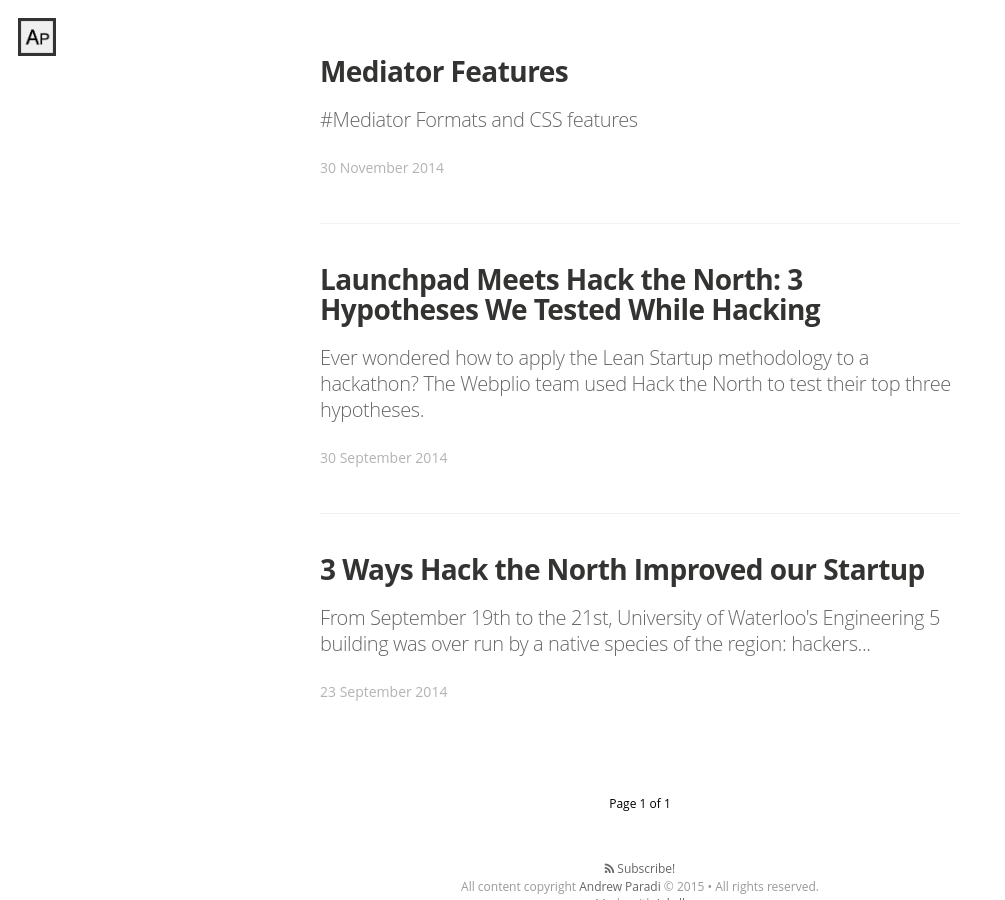
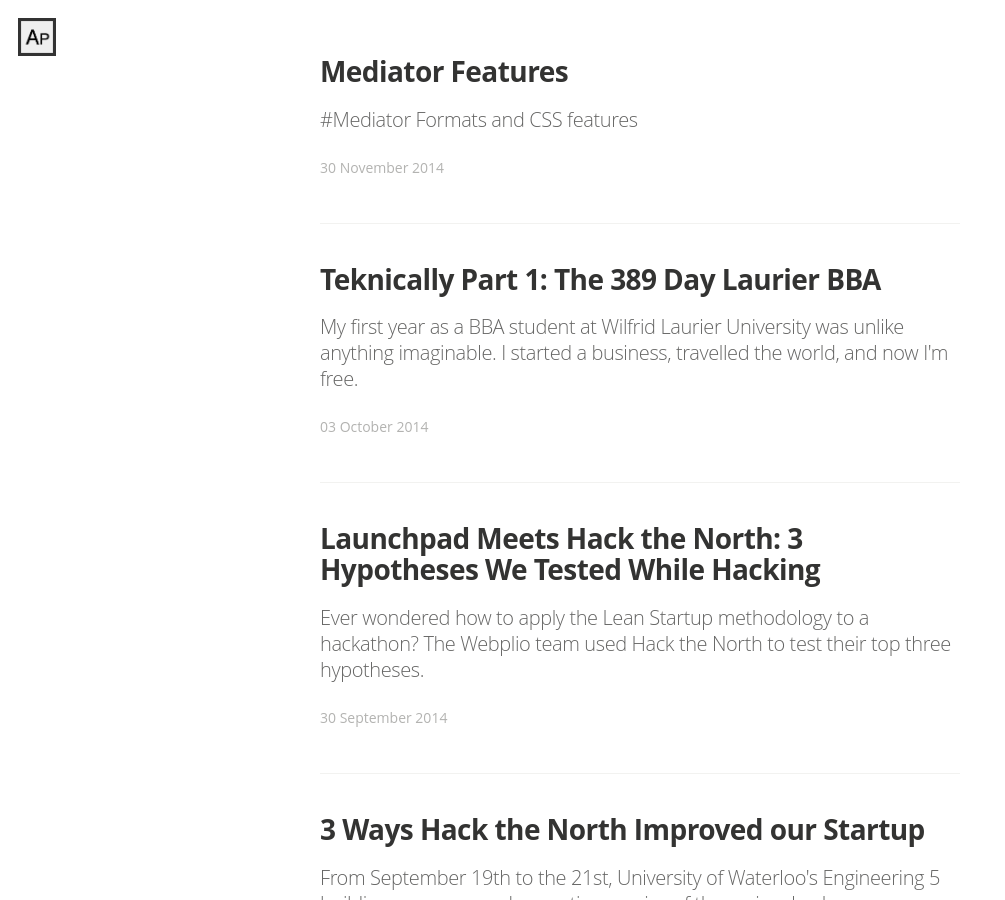
Before and after one commit to adrwxyz/classic.adrw.xyz, a Jekyll site: the page built from index.html, in a window 1280 px wide and 900 px high, scrolled down 1148 px. Shown: the whole window, without its empty margins (0-1005 px from the left). Built offline with Jekyll 4.4.1, drawn with Linux system fonts in a browser that asks for light colours; nearby versions of some CDN libraries; some web fonts are replaced; Markdown is read by kramdown in place of the engine named in the settings; the list of posts is cut into pages by our own code; some of the changed lines change nothing that is shown.

Commit message:
teknically 1

```diff
--- /dev/null
+++ b/_posts/2014-10-03-the-389-day-laurier-bba.md
@@ -0,0 +1,95 @@
+---
+title:  "Teknically Part 1: The 389 Day Laurier BBA"
+date:   2014-10-03 23:58:45
+tags: startups
+image: /assets/article_images/2014-09-30-launchpad-meets-hack-north-3-hypotheses-tested-hacking/stock-slate-demo-retail-c.jpg
+excerpt: My first year as a BBA student at Wilfrid Laurier University was unlike anything imaginable. I started a business, travelled the world, and now I'm free.
+seo-title: The Most Exciting First Year at Laurier
+---
+
+Today I declined my co-op offer. Last week, I deferred all my classes. My time as a full time BBA student at Wilfrid Laurier University is over after 389 days.
+
+!(/assets/article_images/2014-10-03-the-389-day-laurier-bba/Decline-Co-op.png)
+
+You may be wondering, why would anybody throw their university degree away, <a href="http://www.newrepublic.com/article/118747/ivy-league-schools-are-overrated-send-your-kids-elsewhere" target="_blank">the best proven opportunity for long term success</a>? Why would anybody reject the chance be in the co-op program and <a href="http://youtu.be/oGxBx8RzzrM?t=49s" target="_blank">ease on down the yellow brick road</a> to a great corporate job? <strong>How did your parents let you throw your life away?!?</strong>
+
+Since I haven't had a chance to explain personally to many of you my reasons for deferring classes for a year, this post will hopefully answer the above questions. First, let's roll the clock back and give a bit of context to our journey so far.
+
+<h2>A Brief History of Teknically</h2>
+![Teknically Co-Founders Brandon Chow and Andrew Paradi circa November 2001](/assets/article_images/2014-10-03-the-389-day-laurier-bba/cofounders-kids-v3.jpg)
+
+My co-founder Brandon Chow and I first met in grade one and were good friends through grade school. We ended up going to different high schools but both ended up starting our own businesses. With Andrew Paradi Enterprises, I did freelance video production and web design. In grade 10, Brandon founded Provision Host, a niche server company that grew so large that in August 2013 it was acquired by an American company looking to expand into Canada.
+
+<a href="https://instagram.com/p/jBEWp3G8Vt/?modal=true">
+![Our first experience at Communitech was during Startup Weekend KW. For 54 hours, teams worked on a startup idea and pitched at the end of the weekend. Communitech is Kitchener Waterloo's top technology center with programs for startups of all stages. It's located at the Lang Tannery which is also home to University of Waterloo's Velocity Garage, the Laurier Launchpad, and Google head offices among others.](https://scontent-ord1-1.cdninstagram.com/hphotos-xaf1/t51.2885-15/e15/1597850_202788776592325_1804959790_n.jpg)</a>
+
+After 4 years of little contact, we ran into each other during Clubs Day as first year Laurier students in September 2013. After an exhilarating Startup Weekend KW working together at Communitech, I was hooked on the local startup scene. Brandon came to me the following week with an idea he had been working on and asked I if I was interested in joining. I joined <a href="http://teknically.com" target="_blank">Teknically</a> as co-founder and we hit the ground building <a href="http://webplio.com" target="_blank">Webplio</a>, an online dashboard for business owners to easily understand their website performance.
+
+<a href="https://instagram.com/p/jNR0WyG8Q9/?modal=true">
+![In the dead of winter, we sold 10 Webplio Snapshot Reports at $99 each in -30˚C weather. That's cold calling.](https://scontent-ord1-1.cdninstagram.com/hphotos-xpt1/t51.2885-15/e15/1599377_351877598287771_1712167658_n.jpg)</a>
+
+We soon had joined the Laurier Launchpad, sketched initial Webplio logos on used napkins, and interviewed over 200 potential customers in -30˚C blizzard conditions. In January 2014 we launched our first MVP (minimum viable product), the Webplio Snapshot Report. Instead of going straight to building the online Webplio dashboard, we used the report to test our hypothesis that businesses would pay for easy to understand website performance information. In the dead of winter we went out and sold 10 reports at $99 each. Within 21 days we had set a new (and still unbroken) Laurier Launchpad record for fastest concept to sales.
+
+<a href="https://instagram.com/p/lk6PPAG8eu/?modal=true">
+![We were 1st place winners at CBMC in Halifax beating top MBA and PhD teams from around Canada for the $25,000 grand prize.](https://scontent-ord1-1.cdninstagram.com/hphotos-xft1/t51.2885-15/e15/11373614_461456450692376_21313322_n.jpg)</a>
+
+In March, we competed against top MBA and PhD startup teams from across Canada at Dalhousie University for the Canada Business Model Canvas competition. For our innovative use of the canvas to tell our startup story, we won 1st place and $25,000. In May, we competed at the International Business Model Competition at Brigham Young University in Provo, Utah. Against the best MBA and PhD startups from Harvard, Stanford, and other top international universities, we finished top 40 out of 2,500 competitors. Thanks to our strong performance at these competitions, we were featured in the <a href="http://www.theglobeandmail.com/report-on-business/careers/business-education/saskatchewan-schools-reduce-roadblocks-for-aboriginal-business-students/article17597347/" target="_blank">Globe & Mail</a>, <a href="http://www.techvibes.com/blog/canadas-business-model-competition-2014-03-17" target="_blank">TechVibes</a>, and other <a href="http://teknically.com/press" target="_blank">publications</a>.
+
+<a href="http://instagram.com/p/nhIoqXm8bl/?modal=true">
+![At the international level, we competed against top teams from Harvard, Stanford and other top international universities and finished top 40 out of 2,500 competitors.](https://scontent-ord1-1.cdninstagram.com/hphotos-xtp1/t51.2885-15/e15/1516398_627368947351437_1539864691_n.jpg)</a>
+
+In May we also hired three brilliant University of Waterloo engineering co-op students to work on Webplio Dashboard development until August. Our collective hard work moved Webplio from an idea to a working product in just 4 months. With the help of a fellow Laurier BBA friend in Mississauga, we also grew our initial waitlist to 30 diverse small business owners ready to test and pay for Webplio when it launched.
+
+<a href="https://instagram.com/p/rItLgzG8WR/?modal=true">
+![One of our bi-weekly sushi nights with our three University of Waterloo engineering co-op employees.](https://scontent-ord1-1.cdninstagram.com/hphotos-prn/t51.2885-15/e15/10593532_599420783512835_837079455_n.jpg)</a>
+
+##The Turning Point
+
+In the past 6 weeks, a lot at Teknically has changed. At the end of August we were accepted as one of five companies in Canada's only <a href="https://www.googleforentrepreneurs.com/" target="_blank">Google for Entrepreneurs</a> program based out of Communitech. We were thrilled with the new office space (complete with Google ping pong table and astroturf) and ability to directly contact Google employees with specific questions on different products or APIs we were using. We even got to pitch Webplio to Google employees and management in the Google Waterloo office.
+
+<a href="https://instagram.com/p/sidapiG8Z8/?modal=true">
+![Brandon and Andrew pitch to Google employees and management for the kickoff of their Google for Entrepreneurs tenancy batch.](https://scontent-ord1-1.cdninstagram.com/hphotos-xap1/t51.2885-15/e15/10683863_787043318013713_2093999175_n.jpg)</a>
+
+These aspects alone were a big deal for us. The past two weeks have expanded what opportunities we think are possible. We recently received $100,000 in Google Cloud Computing credits. We also connected with top executives of Google Canada who actively want to partner with us to bring Webplio to more business owners. Unrelated to Google, our application for the Ontario Center of Excellence SmartStart $35,000 grant was approved so we'll have funds to allow for expansion this fall.
+
+
+
+>$100,000 in free servers? Google wanting to partner with us? $35,000 grant? We were at a fork in the trail.
+
+
+
+To fully take advantage of the resources and partnership available as part of Google for Entrepreneurs, we would need to work <strong>quickly</strong>. To effectively leverage our grant money to exponentially grow Teknically, we would need to stay <strong>focused</strong>.
+
+<strong>We remembered what it was like to work full time in the summer... We were remarkably focused, productive and made amazing progress...</strong>
+
+
+
+>To truly manifest our vision for Webplio, there was no doubt we would need to work full time.
+
+
+
+Within 48 hours of coming to this final conclusion, we had deferred our program, dropped all of our classes, and were now working full time on Teknically.
+
+![Full Time Entrepreneurs: Brandon and Andrew working on Webplio in the Laurier Launchpad space.](/assets/article_images/2014-10-03-the-389-day-laurier-bba/cofounders-launchpad-desk.jpg)
+
+##Success Thanks to Many
+Though many entrepreneurship stories attribute all success to the individual's hard work, there are always people and experiences that prepared them so they could take advantage of their opportunties and be successful. I am still thankful when I recall the family, friends, and mentors who helped me become who I am today.
+
+I learned servant leadership from my Grandpa after long summer days working with my hands on different projects. I learned attention to detail from my Mom, pushing me not to accept anything less than my best. From my sister, I've learned perseverance. From my Dad, a logical approach to decision making and how to push myself to be a better entrepreneur.
+
+From St. Andrew's Presbyterian Streetsville and Camp Mini-Yo-We, a strengthened and unwavering faith. From my high school math teacher Mr. Spencer, university level financial mathematics skills. From my high school English teacher Mr. Blake, deliberate mindfulness and the ability to write clearly and persuasively. From my Graydon and Laurier friends, the value of a community that pushes each other to be better. From Laurier Launchpad, how to systematically test your assumptions about your product, customers, and market.
+
+Too many family, friends, and mentors to name have unknowingly fostered these skills and helped along each step of my journey. Thankfully my parents, sister, and extended family both understand and fully support my decision to defer classes and focus full time on Teknically. To God and all of you, I am truly grateful.
+
+##The Path Ahead
+
+
+!(/assets/article_images/2014-09-30-launchpad-meets-hack-north-3-hypotheses-tested-hacking/Webplio-Dashboard-v3-Referrals.png)
+
+Now that we are working full time, we can push Teknically to Mach 2. Next week, <a href="http://webplio.com" target="_blank">Webplio</a> launches exclusively to our initial 30 customers. In the coming weeks, we'll begin to open access to select people signed up on the <a href="http://webplio.com" target="_blank">Webplio</a> Wait List. We've begun hiring 2-3 additional full time developers to help us bring some truly unbelievable features and functionality to <a href="http://webplio.com" target="_blank">Webplio</a> in the coming months. We're also very excited for the continued opportunities that will come from our tenancy in Google for Entrepreneurs.
+
+![Teknically founders Brandon and Andrew in their new Google for Entrepreneurs space at Communitech.](/assets/article_images/2014-10-03-the-389-day-laurier-bba/cofounders-ping-pong.jpg)
+
+September 24th was our last day as full time Laurier students. Now as full time entrepreneurs, we can't wait to see what will happen in this second year of <a href="http://teknically.com" target="_blank">Teknically</a>.
+
+<strong><a href="http://youtu.be/_DnKNClu2XM?t=1m45s" target="_blank">No ragrets</a>, let the post-post-secondary adventure begin.</strong>
```
Also changed, not shown: _posts/2014-09-30-launchpad-meets-hack-north-3-hypotheses-tested-hacking.md (line endings or trailing spaces), assets/article_images/2014-10-03-the-389-day-laurier-bba/Decline-Co-op.png (added), assets/article_images/2014-10-03-the-389-day-laurier-bba/cofounders-kids-v3.jpg (added), assets/article_images/2014-10-03-the-389-day-laurier-bba/cofounders-launchpad-desk.jpg (added), assets/article_images/2014-10-03-the-389-day-laurier-bba/cofounders-ping-pong.jpg (added).
